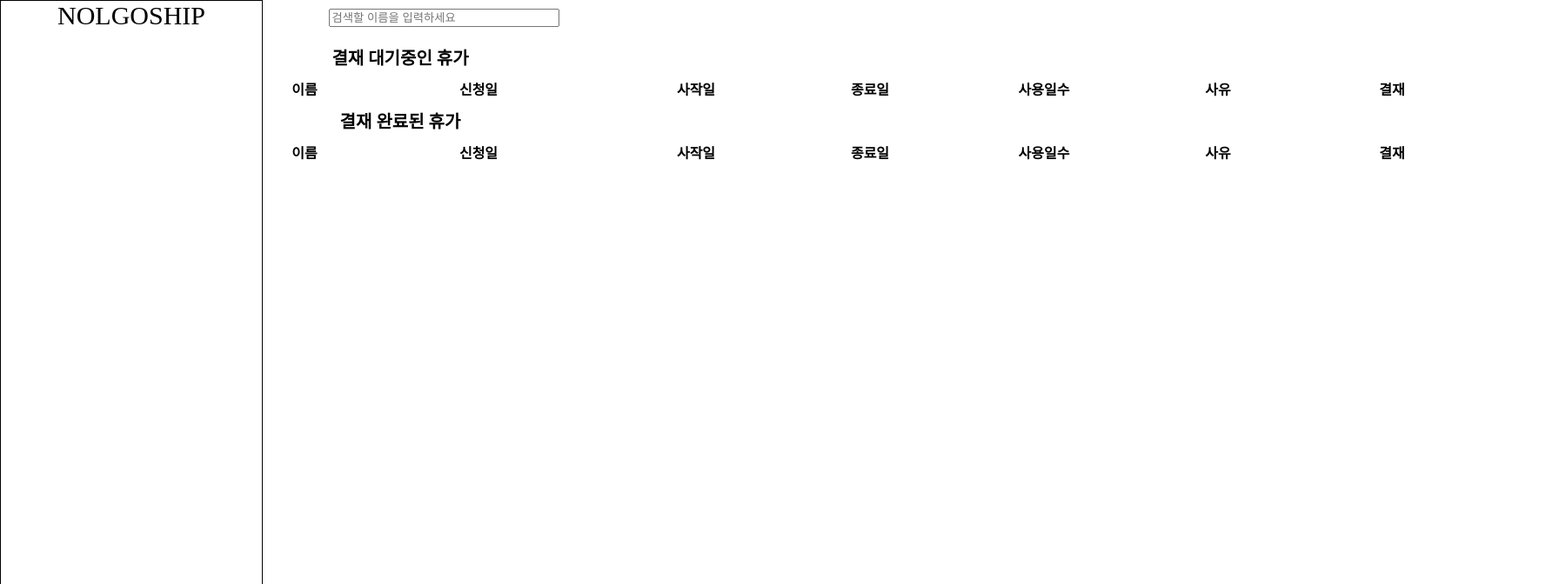
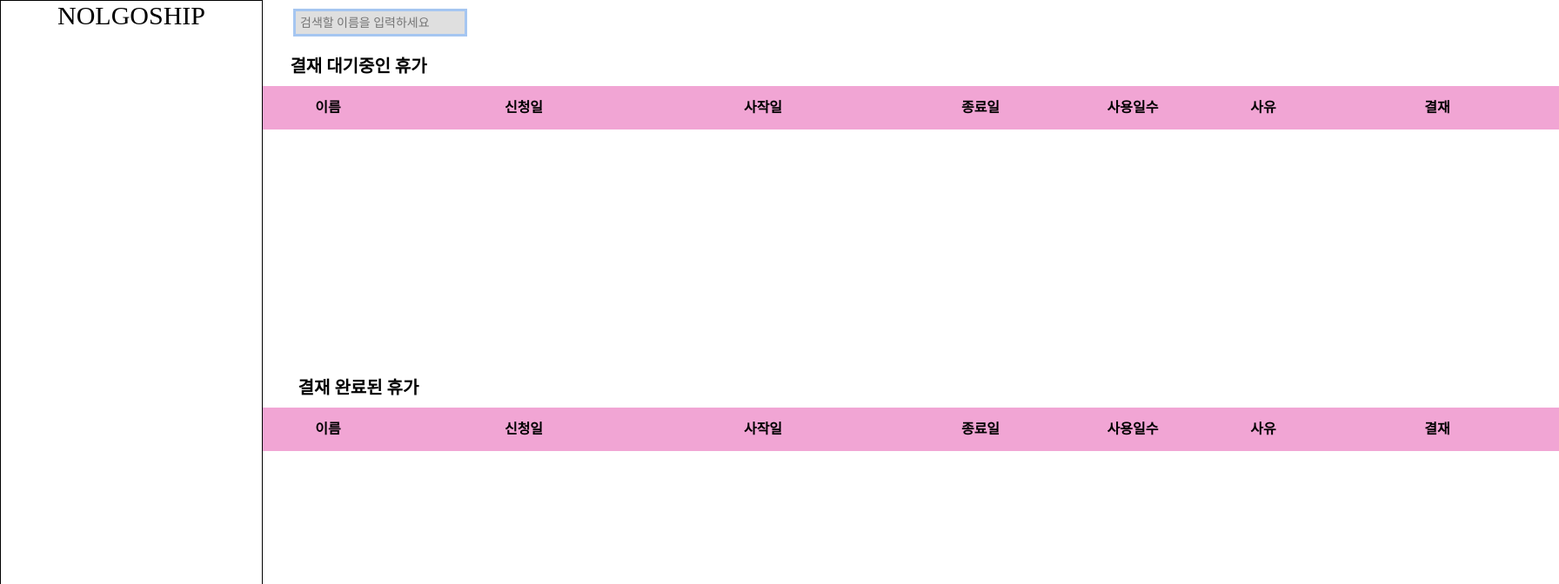
Before and after one commit to gippleup/nolgosip-client, a React (Create React App) app: page /vacationManager in a window 1280 px wide. Shown: the top 672 px of the page at 87% size, 1792 px wide, since content can reach past the window. Built offline with nearby package versions, Linux system fonts and the light colour scheme.

Commit message:
done vacationManager, employeeManager basic CSS

```diff
--- a/src/components/EmployeeEntry.js
+++ b/src/components/EmployeeEntry.js
@@ -49,9 +49,9 @@ const EmployeeEntry = (props) => {
   };
   let button = null;
   if (employee.auth === 'user') {
-    button = <button type="button" className="employeeEntryElements" onClick={updateAuth}>관리자지정</button>;
+    button = <button type="button" className="employeeEntryElements approveAuthButton" onClick={updateAuth}>관리자지정</button>;
   } else if (employee.auth === 'manager') {
-    button = <button type="button" className="employeeEntryElements" onClick={updateAuth}>권한취소</button>;
+    button = <button type="button" className="employeeEntryElements cancelAuthButton" onClick={updateAuth}>권한취소</button>;
   }
 
   let employeeVacations = null;
--- a/src/components/EmployeeManager.js
+++ b/src/components/EmployeeManager.js
@@ -49,6 +49,7 @@ class EmployeeManager extends React.Component {
           <div className="employeeListTitle">남은 휴가</div>
           <div className="employeeListTitle">권한</div>
         </div>
+        <div className="employeeEntryListContainer">
           {employeeList.map((employeeData) => {
             const { search } = this.state;
             if (search) {
@@ -59,6 +60,7 @@ class EmployeeManager extends React.Component {
               return <EmployeeEntry employeeList={employeeList} employee={employeeData} key={employeeData.email} />;
             }
           })}
+        </div>
       </div>
     );
   }
--- a/src/components/VacationEntry.js
+++ b/src/components/VacationEntry.js
@@ -72,7 +72,7 @@ const VacationEntry = (props) => {
     }
   } else {
     button = (
-      <div>
+      <div className="buttonContainer">
         <button type="button" className="approveButton" value="승인" onClick={vacationAction}>승인</button>
         <button type="button" className="declineButton" value="거절" onClick={vacationAction}>거절</button>
       </div>
@@ -82,9 +82,9 @@ const VacationEntry = (props) => {
   return (
     <div className="VacationEntry">
       <div className="entryElements">{vacation.userName}</div>
-      <div className="entryElements">{vacation.createdAt}</div>
-      <div className="entryElements">{vacation.from}</div>
-      <div className="entryElements">{vacation.to}</div>
+      <div className="entryElements">{new Date(vacation.createdAt).toISOString().substring(0, 10)}</div>
+      <div className="entryElements">{new Date(vacation.from).toISOString().substring(0, 10)}</div>
+      <div className="entryElements">{new Date(vacation.to).toISOString().substring(0, 10)}</div>
       <div className="entryElements">
         {Math.floor(((Date.parse(vacation.to) - Date.parse(vacation.from)) / 1000 / 60 / 60 / 24))}
         일
@@ -96,6 +96,8 @@ const VacationEntry = (props) => {
     </div>
   );
 };
+
+
 VacationEntry.propTypes = {
   vacation: PropTypes.shape({
     from: PropTypes.string,
--- a/src/reducers/user.js
+++ b/src/reducers/user.js
@@ -4,7 +4,7 @@ const initialState = {
   logged: false,
   loggedUser: {
     auth: '',
-    leftVacation: 0,
+    totalVacation: 0,
     email: '',
     mobile: '',
     name: '',
--- a/src/style/App.css
+++ b/src/style/App.css
@@ -2,7 +2,10 @@
   text-align: center;
 }
 
-body { margin:0; }
+body {
+  margin:0;
+  width: 100%;
+}
 
 .App-logo {
   height: 40vmin;
--- a/src/style/EmployeeEntry.css
+++ b/src/style/EmployeeEntry.css
@@ -1,10 +1,42 @@
 .EmployeeEntry {
   display: grid;
-  margin: 0 auto;
+  margin: 5px auto;
+  background-color: #f8ffe6;
   grid-template-columns: 200px 600px 200px 200px 200px;
 }
 
 .EmployeeEntry div {
-  display: inline;
+  /* display: inline; */
+  line-height: 37px;
   margin: 10px auto;
 }
+
+.approveAuthButton {
+  border-radius: 10px;
+  width: 80px;
+  background-color: #86ec6d;
+  border: none;
+  color: #fff;
+  padding: 5px 0;
+  text-align: center;
+  text-decoration: none;
+  display: inline-block;
+  font-size: 15px;
+  margin: 4px;
+  cursor: pointer;
+}
+
+.cancelAuthButton {
+  border-radius: 10px;
+  width: 80px;
+  background-color: #f56a58;
+  border: none;
+  color: #fff;
+  padding: 5px 0;
+  text-align: center;
+  text-decoration: none;
+  display: inline-block;
+  font-size: 15px;
+  margin: 4px;
+  cursor: pointer;
+}
--- a/src/style/EmployeeManager.css
+++ b/src/style/EmployeeManager.css
@@ -1,20 +1,40 @@
 .EmployeeManager{
     display: grid;
     position: absolute;
-    left: 300px;
-    width: 1400px;
+    left: 302px;
+    width: 1490px;
+    height: 970px;
+    grid-template-rows: 50px 50px 970px;
 }
 
 .searchTarget {
-    width: 1400px;
+    width: 1490px;
     margin: 10px;
+}
+
+.searchTargetInput {
+    font-family: "Roboto", sans-serif;
+    outline: 0;
+    background: #dfdfdf;
+    width: 200px;
+    border: 3px solid #a5c6f1;
+    margin: 0 0 5px;
+    padding: 5px;
+    box-sizing: border-box;
+    font-size: 14px;
 }
 
 .employeeListTitleContainer {
     display: grid;
-    margin: 0 auto;
+    margin: 0px;
+    background-color: #a5f1c2;
     font-size: 16px;
     grid-template-columns: 200px 600px 200px 200px 200px;
+}
+
+.employeeEntryListContainer {
+    overflow: auto;
+    height: 872px;
 }
 
 .employeeListTitle {
--- a/src/style/VacationEntry.css
+++ b/src/style/VacationEntry.css
@@ -1,12 +1,20 @@
 .VacationEntry {
     display: grid;
-    margin: 0 auto;
-    grid-template-columns: 100px 300px 200px 200px 200px 200px 200px;
+    margin: 5px auto;
+    grid-template-columns: 150px 300px 250px 250px 100px 200px 200px;
+    grid-template-rows: 70px;
+    background-color: #eaeef8;
+    border: 1px;
+    border-radius: 20px;
 }
 
 .VacationEntry div {
-    /* display: inline; */
+    line-height: 50px;
     margin: 10px auto;
+}
+
+.buttonContainer {
+    margin-top: 0px !important;
 }
 
 .approveButton {
@@ -42,7 +50,7 @@
 .cancelButton {
     border-radius: 10px;
     width: 80px;
-    background-color: #58f558;
+    background-color: #1e8d1e;
     border: none;
     color: #fff;
     padding: 5px 0;
--- a/src/style/VacationManager.css
+++ b/src/style/VacationManager.css
@@ -1,36 +1,64 @@
 .VacationManager{
     display: grid;
     position: absolute;
-    left: 300px;
-    width: 1400px;
+    left: 302px;
+    /* width: 1400px; */
+    width: 1490px;
+    height: 970px;
+    grid-template-rows: 50px 370px 550px;
 }
 
 .searchTarget {
-    width: 400px;
+    width: 250px;
+    height: 100px;
     margin: 10px;
+}
+
+.searchTargetInput {
+    font-family: "Roboto", sans-serif;
+    outline: 0;
+    background: #dfdfdf;
+    width: 200px;
+    border: 3px solid #a5c6f1;
+    margin: 0 0 5px;
+    padding: 5px;
+    box-sizing: border-box;
+    font-size: 14px;
 }
 
 .vacationTitleContainer {
     display: grid;
     margin: 0 auto;
     font-size: 16px;
-    grid-template-columns: 100px 300px 200px 200px 200px 200px 200px;
+    grid-template-columns: 150px 300px 250px 250px 100px 200px 200px;
 }
 
 .notApprovedVacationListTitle{
     font-size: 20px;
     font-weight: bold;
-    width: 300px;
+    width: 200px;
     margin: 10px;
 }
 
 .approvedVacationListTitle{
     font-size: 20px;
     font-weight: bold;
-    width: 300px;
+    width: 200px;
     margin: 10px;
 }
 
+.notApprovedVacations{
+    overflow: auto;
+    height: 270px;
+}
+
+.approvedVacations{
+    overflow: auto;
+    height: 458px;
+}
+
 .vacationTitleContainer{
+    background-color: #f1a5d4;
+    line-height: 50px;
     font-weight: bold;
 }
```
Lines whose indentation alone changed are shown as unchanged.
